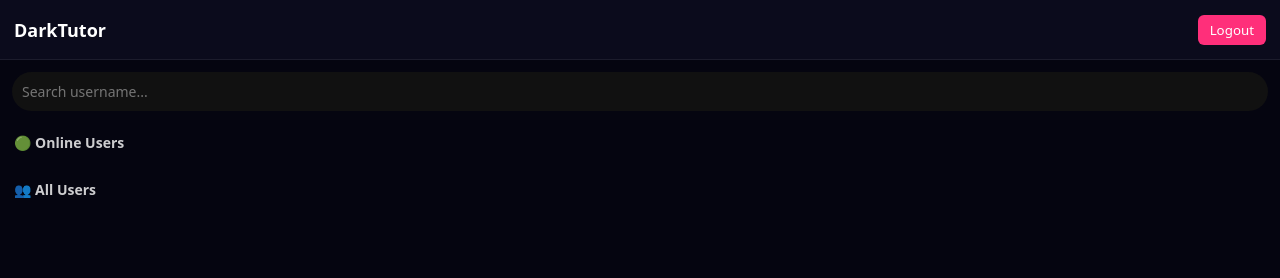
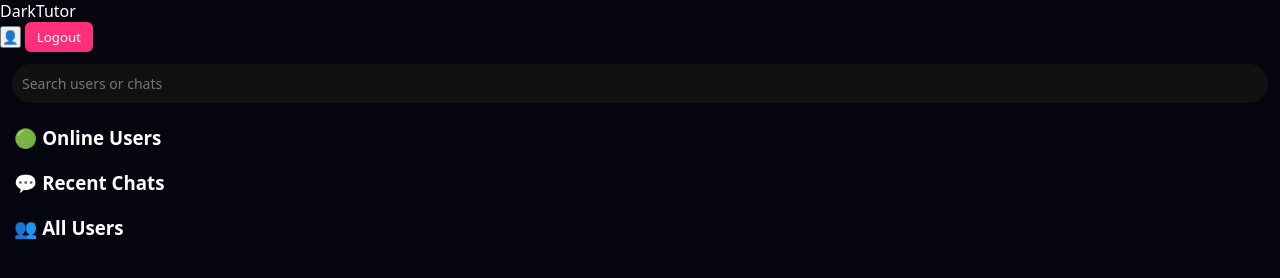
Before and after one commit to nullYuvi/darktutor-frontend, a plain HTML site: page index.html in a window 1280 px wide. Drawn offline with Linux system fonts and the light colour scheme; no server answers; sample sign-in values are in the browser's storage.

Commit message:
Update index.html

```diff
--- a/index.html
+++ b/index.html
@@ -4,9 +4,7 @@
 <head>
 
 <meta charset="UTF-8">
-
-<meta name="viewport"
-content="width=device-width,initial-scale=1">
+<meta name="viewport" content="width=device-width,initial-scale=1">
 
 <title>DarkTutor</title>
 
@@ -16,39 +14,69 @@ content="width=device-width,initial-scale=1">
 
 <body>
 
-<header class="topbar">
+<div class="app">
 
-<span class="title">DarkTutor</span>
+<!-- HEADER -->
 
+<div class="header">
+
+<div class="left">
+
+<div class="logo">DarkTutor</div>
+<div id="myUsername" class="myname"></div>
+
+</div>
+
+<div class="right">
+
+<button class="profileBtn">👤</button>
 <button class="logout" onclick="logout()">Logout</button>
 
-</header>
+</div>
+
+</div>
+
+<!-- SEARCH -->
 
 <div class="searchBox">
 
-<input id="search"
-placeholder="Search username...">
+<input id="search" placeholder="Search users or chats">
 
 </div>
 
+<!-- ONLINE USERS -->
+
 <div class="section">
 
-<h4>🟢 Online Users</h4>
+<h3>🟢 Online Users</h3>
 
-<div id="onlineUsers"></div>
+<div id="onlineUsers" class="online-scroll"></div>
 
 </div>
 
+<!-- RECENT CHATS -->
+
 <div class="section">
 
-<h4>👥 All Users</h4>
+<h3>💬 Recent Chats</h3>
 
-<div id="allUsers"></div>
+<div id="recentChats" class="chat-list"></div>
+
+</div>
+
+<!-- ALL USERS -->
+
+<div class="section">
+
+<h3>👥 All Users</h3>
+
+<div id="allUsers" class="chat-list"></div>
+
+</div>
 
 </div>
 
 <script src="./js/index.js"></script>
 
 </body>
-
 </html>
```
